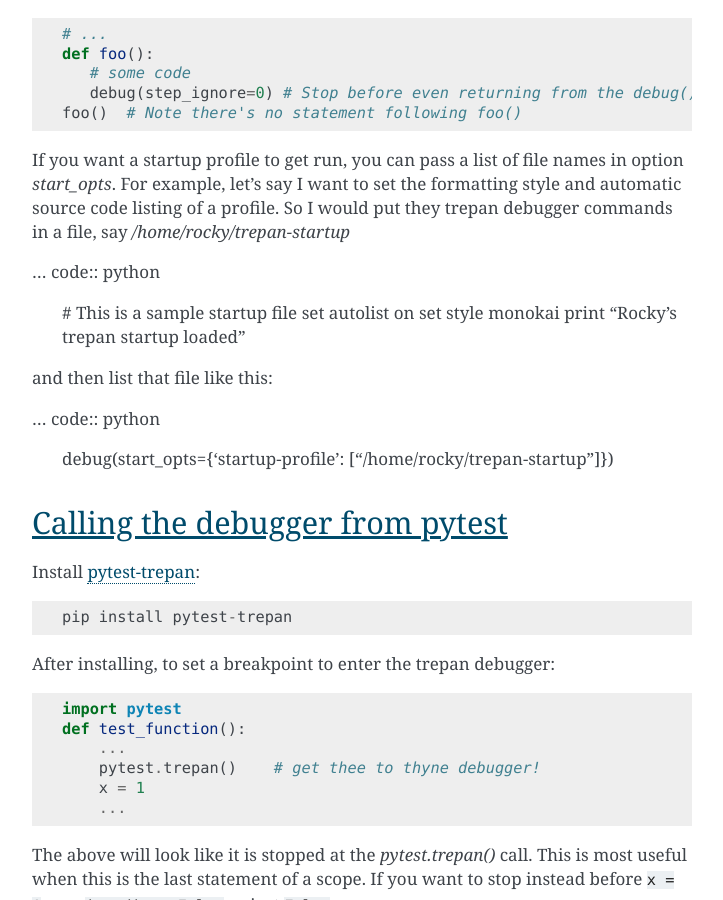
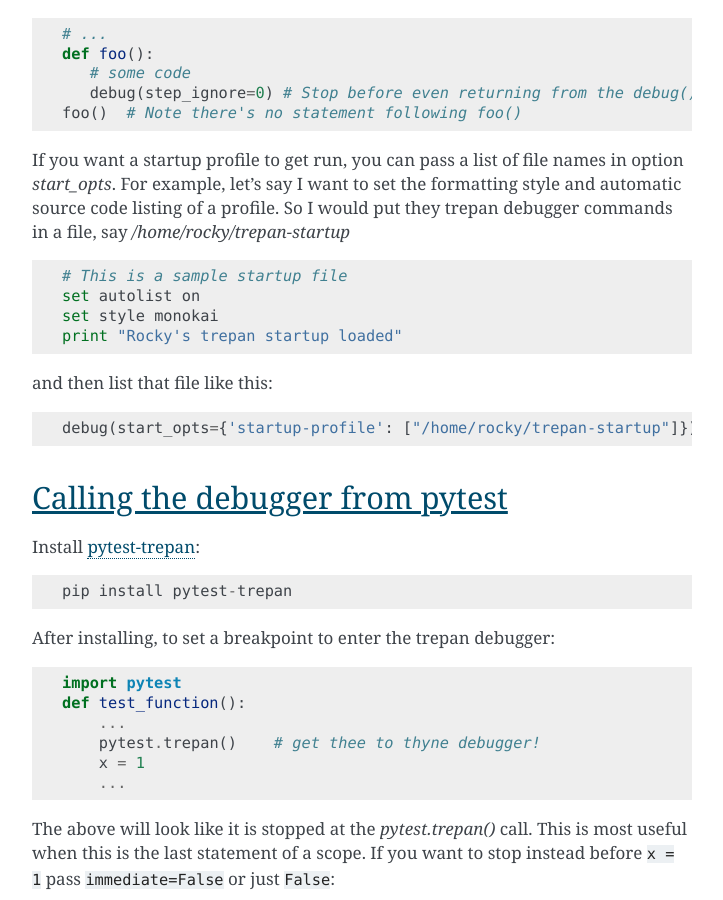
Before and after one commit to Trepan-Debuggers/python3-trepan, a Sphinx documentation site: the page built from docs/entry-exit.rst, in a window 1280 px wide and 900 px high, scrolled down 4168 px. Shown: the whole window, without its empty margins (388-1111 px from the left). Built offline with Sphinx 7.4.7, drawn with Linux system fonts in a browser that asks for light colours.

Commit message:
Formatating Woes

```diff
--- a/docs/entry-exit.rst
+++ b/docs/entry-exit.rst
@@ -200,17 +200,17 @@
 style and automatic source code listing of a profile. So I would put they trepan
 debugger commands in a file, say `/home/rocky/trepan-startup`
 
-... code:: python
+.. code:: python
 
-    # This is a sample startup file
-    set autolist on
-    set style monokai
-    print "Rocky's trepan startup loaded"
+          # This is a sample startup file
+          set autolist on
+          set style monokai
+          print "Rocky's trepan startup loaded"
 
 and then list that file like this:
 
 
-... code:: python
+.. code:: python
 
           debug(start_opts={'startup-profile': ["/home/rocky/trepan-startup"]})
 
```
